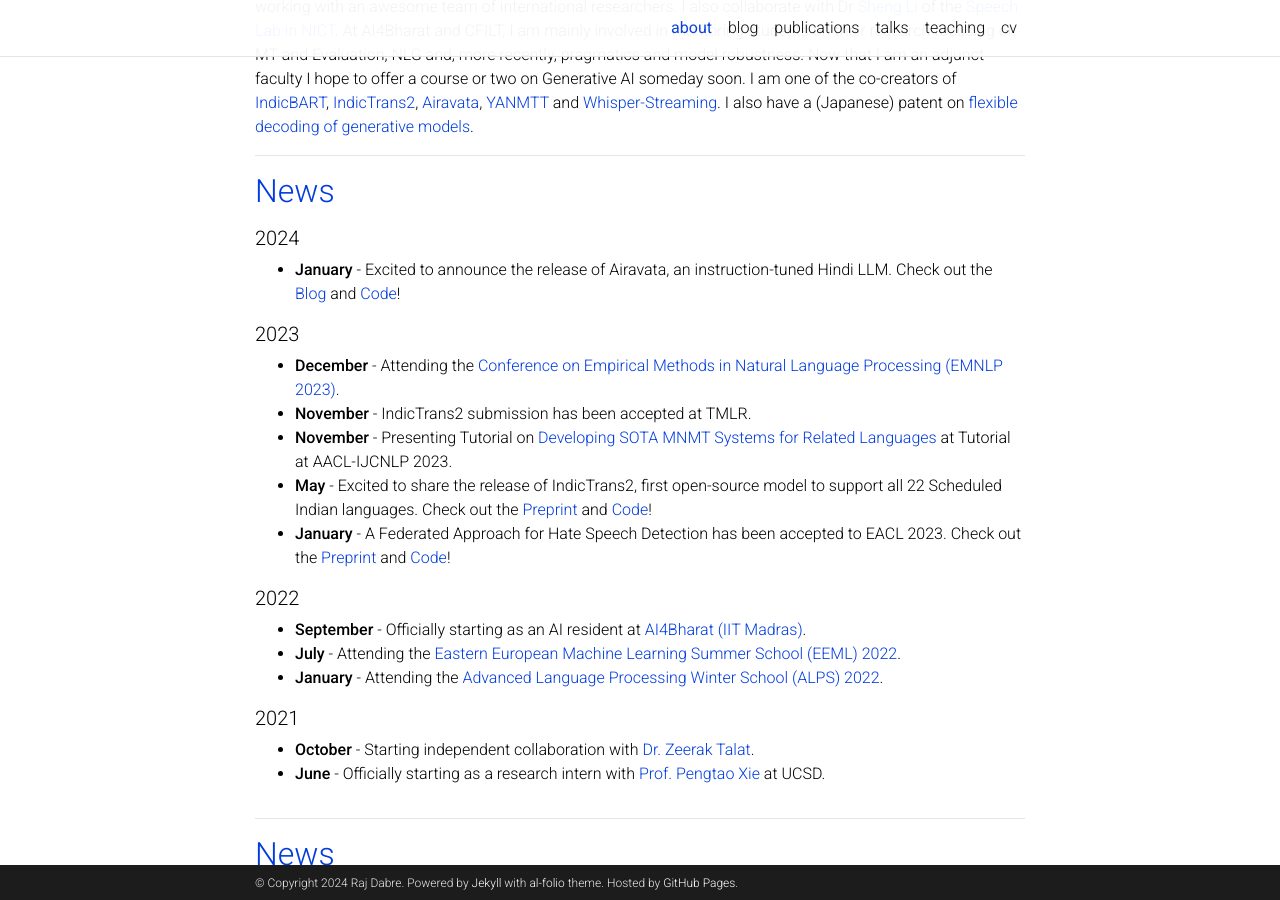
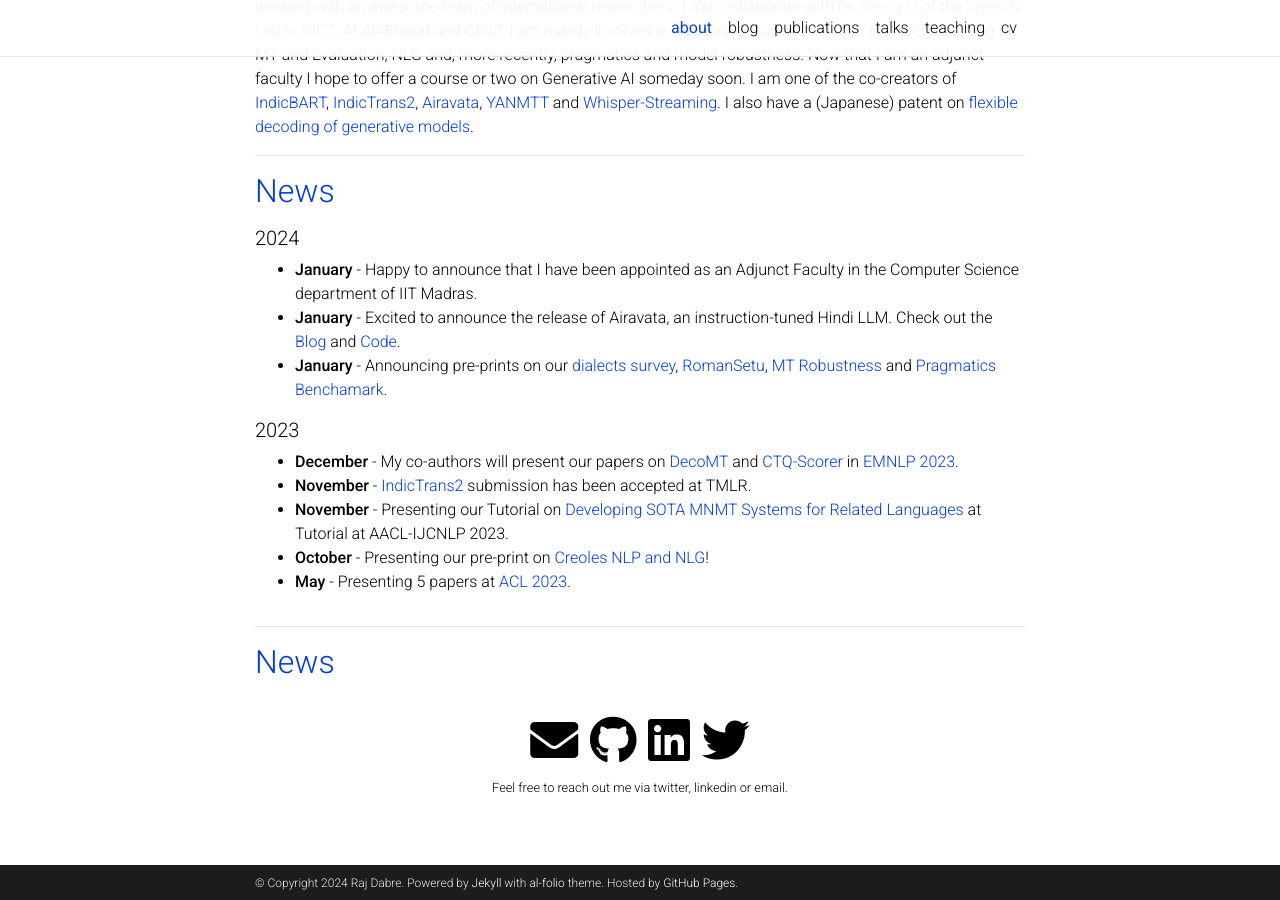
Before and after one commit to prajdabre/prajdabre.github.io, a Jekyll site: the page built from _pages/about.md, in a window 1280 px wide and 900 px high, scrolled down 637 px. Built offline with Jekyll 4.4.1, drawn with Linux system fonts in a browser that asks for light colours; full-size pictures stand in for the smaller copies a plugin makes; comment, search, counter and statistics services are not loaded; a style sheet for code colours, icons or effects is not loaded.

Commit message:
Update about.md

```diff
--- a/_pages/about.md
+++ b/_pages/about.md
@@ -29,24 +29,14 @@
 <h2 style="color:#003BDE; margin-bottom:0.5em">News</h2>
 
 ##### 2024
-
-- **January** - Excited to announce the release of Airavata, an instruction-tuned Hindi LLM. Check out the [Blog](https://ai4bharat.github.io/airavata) and [Code](https://github.com/AI4Bharat/IndicInstruct)!
+- **January** - Happy to announce that I have been appointed as an Adjunct Faculty in the Computer Science department of IIT Madras.
+- **January** - Excited to announce the release of Airavata, an instruction-tuned Hindi LLM. Check out the [Blog](https://ai4bharat.github.io/airavata) and [Code](https://github.com/AI4Bharat/IndicInstruct).
+- **January** - Announcing pre-prints on our [dialects survey](https://arxiv.org/abs/2401.05632), [RomanSetu](https://arxiv.org/abs/2401.14280), [MT Robustness](https://arxiv.org/abs/2401.12097) and [Pragmatics Benchamark](https://arxiv.org/abs/2401.07078).
 
 ##### 2023
 
-- **December** - Attending the [Conference on Empirical Methods in Natural Language Processing (EMNLP 2023)](https://2023.emnlp.org/).
-- **November** - IndicTrans2 submission has been accepted at TMLR.
-- **November** - Presenting Tutorial on [Developing SOTA MNMT Systems for Related Languages](http://www.afnlp.org/conferences/ijcnlp2023/wp/program/accepted-tutorials/) at Tutorial at AACL-IJCNLP 2023.
-- **May** - Excited to share the release of IndicTrans2, first open-source model to support all 22 Scheduled Indian languages. Check out the [Preprint](https://arxiv.org/abs/2305.16307) and [Code](https://github.com/AI4Bharat/IndicTrans2)!
-- **January** - A Federated Approach for Hate Speech Detection has been accepted to EACL 2023. Check out the [Preprint](https://arxiv.org/abs/2302.09243) and [Code](https://github.com/jaygala24/fed-hate-speech)!
-
-##### 2022
-
-- **September** - Officially starting as an AI resident at [AI4Bharat (IIT Madras)](https://ai4bharat.org/).
-- **July** - Attending the [Eastern European Machine Learning Summer School (EEML) 2022](https://www.eeml.eu/home).
-- **January** - Attending the [Advanced Language Processing Winter School (ALPS) 2022](https://lig-alps.imag.fr/).
-
-##### 2021
-
-- **October** - Starting independent collaboration with [Dr. Zeerak Talat](Dr. Zeerak Talat).
-- **June** - Officially starting as a research intern with [Prof. Pengtao Xie](https://sites.google.com/site/pengtaoxie2008) at UCSD.
+- **December** - My co-authors will present our papers on [DecoMT](https://aclanthology.org/2023.emnlp-main.279/) and [CTQ-Scorer](https://aclanthology.org/2023.findings-emnlp.519/) in [EMNLP 2023](https://2023.emnlp.org/).
+- **November** - [IndicTrans2](https://openreview.net/forum?id=vfT4YuzAYA) submission has been accepted at TMLR.
+- **November** - Presenting our Tutorial on [Developing SOTA MNMT Systems for Related Languages](http://www.afnlp.org/conferences/ijcnlp2023/wp/program/accepted-tutorials/) at Tutorial at AACL-IJCNLP 2023.
+- **October** - Presenting our pre-print on [Creoles NLP and NLG](https://arxiv.org/abs/2310.19567)!
+- **May** - Presenting 5 papers at [ACL 2023](https://2023.aclweb.org/).
```
